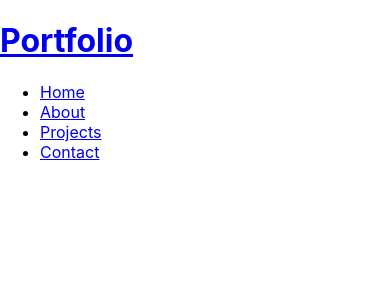
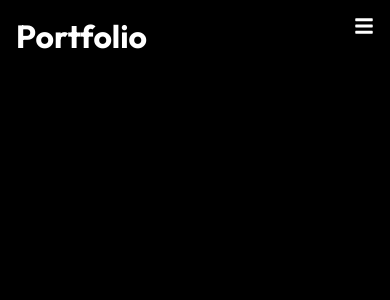
Before and after one commit to KvetoslavPrikryl/Portfolio, a React (Create React App) app: page / in a window 390 px wide. Shown: the top 300 px of the page. Built offline with nearby package versions, Linux system fonts and the light colour scheme.

Commit message:
create nav bar and style

```diff
--- a/src/components/Navbar.js
+++ b/src/components/Navbar.js
@@ -1,14 +1,19 @@
 import "./NavbarStyle.css";
-import React from 'react';
+import React, {useState}from 'react';
 import {Link} from "react-router-dom";
+import { FaBars, FaTimes } from "react-icons/fa";
 
 const Navbar = () => {
+
+  const [click, setClick] = useState(false);
+  const handleClick = () => setClick(!click);
+
   return (
     <div className="header">
         <Link to="/">
             <h1>Portfolio</h1>
         </Link>
-        <ul>
+        <ul className= {click ? "nav-menu active": "nav-menu"}>
           <li>
             <Link to="/">Home</Link>
           </li>
@@ -22,6 +27,9 @@
             <Link to="/contact">Contact</Link>
           </li>
         </ul>
+        <div className="hamburger" onClick={handleClick}>
+          {click ? (<FaTimes size={20} style={{color:"white"}} />):(<FaBars size={20} style={{color:"white"}} />)}
+        </div>
     </div>
   );
 };
--- a/src/components/NavbarStyle.css
+++ b/src/components/NavbarStyle.css
@@ -0,0 +1,48 @@
+.header{
+    display: flex;
+    padding: 1rem;
+    justify-content: space-between;
+    text-align: center;
+}
+
+.nav-menu{
+    display: flex;
+}
+.nav-menu li {
+    padding: 0 1rem;
+}
+.nav-menu li a{
+    font-size: 1.2rem;
+    font-weight: 500;
+}
+.hamburger{
+    display: none;
+}
+
+@media screen and (max-width: 1040px){
+    .nav-menu{
+        flex-direction: column;
+        justify-content: center;
+        align-items: center;
+        width: 100%;
+        height: 100vh;
+        background: rgba(0, 0, 0, 0.9);
+        position: absolute;
+        top: 0;
+        left: -100%;
+        z-index: -3;
+        transition: 0.3s;
+    }
+    .nav-menu.active{
+        left: 0;
+    }
+    .nav-menu li{
+        padding: 1rem 0;
+    }
+    .nav-menu li a{
+        font-size: 2rem;
+    }
+    .hamburger{
+        display: initial;
+    }
+}
--- a/src/index.css
+++ b/src/index.css
@@ -1,13 +1,21 @@
-body {
+@import url('https://fonts.googleapis.com/css2?family=Outfit:wght@100;200;300;400;500;600;700;800;900&display=swap');
+
+*{
+  padding: 0;
   margin: 0;
-  font-family: -apple-system, BlinkMacSystemFont, 'Segoe UI', 'Roboto', 'Oxygen',
-    'Ubuntu', 'Cantarell', 'Fira Sans', 'Droid Sans', 'Helvetica Neue',
-    sans-serif;
-  -webkit-font-smoothing: antialiased;
-  -moz-osx-font-smoothing: grayscale;
+  box-sizing: border-box;
+  font-family: 'Outfit', sans-serif;
 }
 
-code {
-  font-family: source-code-pro, Menlo, Monaco, Consolas, 'Courier New',
-    monospace;
+body{
+  background: black;
 }
+
+h1, h4, p, a{
+  color:white;
+  text-decoration: none;
+}
+
+ul{
+  list-style-type: none;
+}
```
